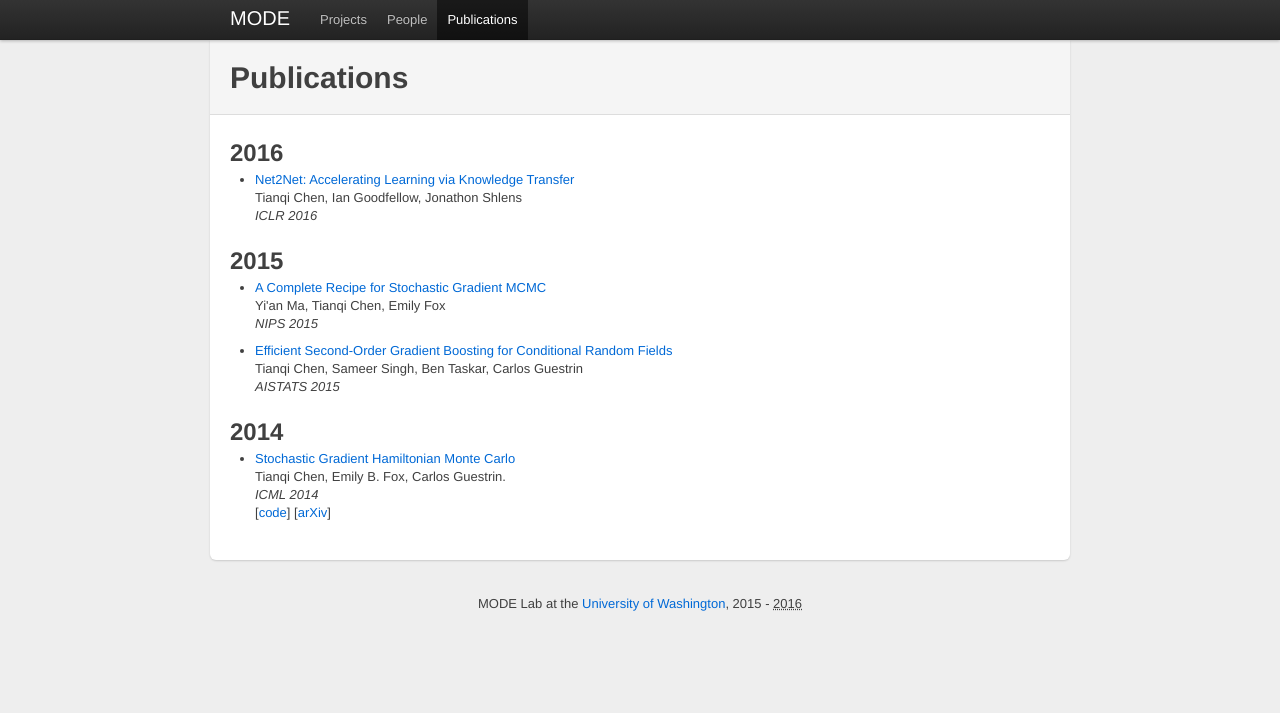
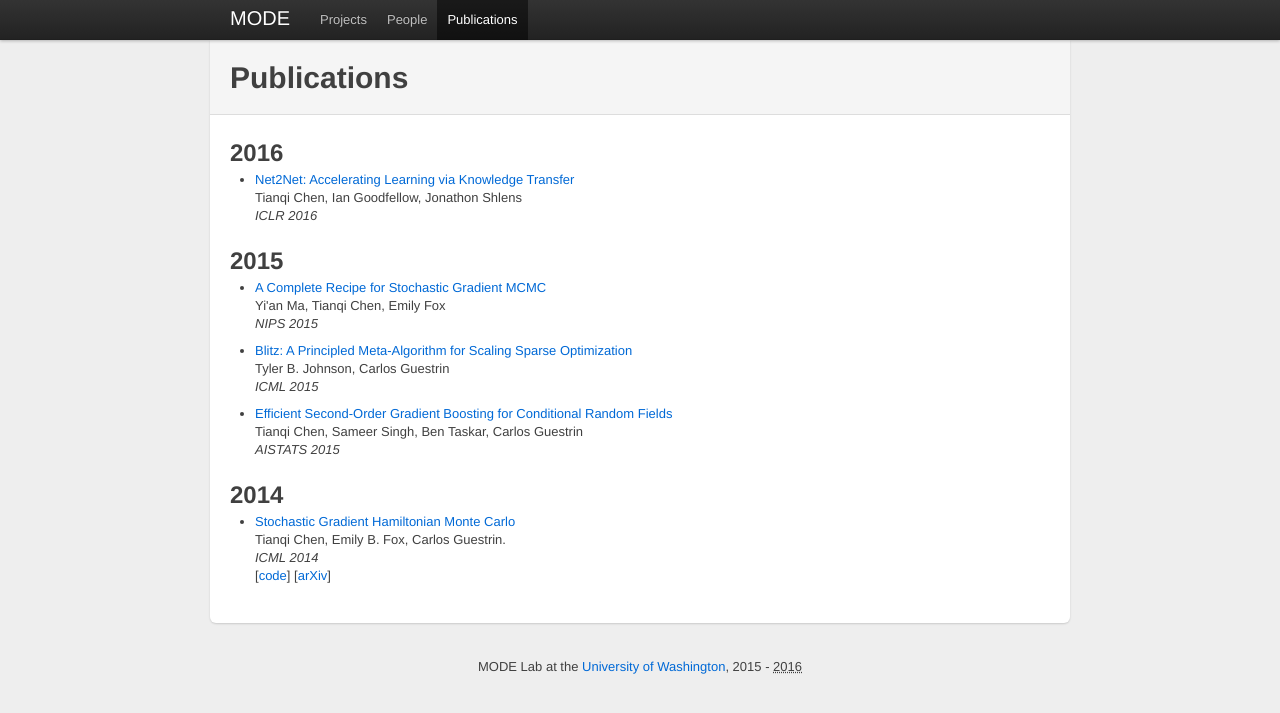
Before and after one commit to UW-MODE/mode.cs.washington.edu, a Jekyll site: the page built from publications.html, in a window 1280 px wide. Shown: the top 713 px of the page. Built offline with Jekyll 4.4.1, drawn with Linux system fonts in a browser that asks for light colours.

Commit message:
added blitz publication

```diff
--- a/publications.html
+++ b/publications.html
@@ -29,6 +29,14 @@ order: 2
 
 <li>
   <p>
+    <a href="http://jmlr.org/proceedings/papers/v37/johnson15.pdf">Blitz: A Principled Meta-Algorithm for Scaling Sparse Optimization</a><br />
+    Tyler B. Johnson, Carlos Guestrin<br />
+    <i>ICML 2015</i><br />
+  </p>
+</li>
+
+<li>
+  <p>
     <a href="publications/GBCRF-AISTATS15.pdf">Efficient Second-Order Gradient Boosting for Conditional Random Fields</a> </br>
     Tianqi Chen, Sameer Singh, Ben Taskar, Carlos Guestrin</br>
     <i>AISTATS 2015</i> </br>
```
